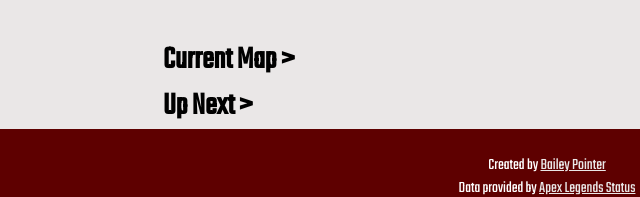
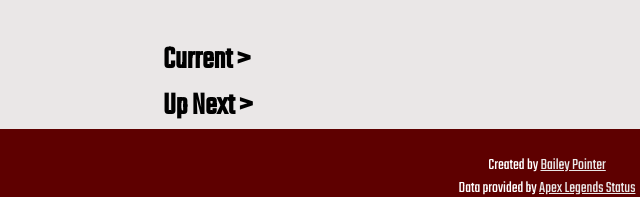
Before and after one commit to BaileyTheDeveloper/apex-legends-hub, a plain HTML site: page index.html in a window 1280 px wide. Shown: the part 184-381 px from the top of the page, 93-733 px from the left. Drawn offline with Linux system fonts and the light colour scheme; no server answers.

Commit message:
changed header wording

```diff
--- a/index.html
+++ b/index.html
@@ -55,7 +55,7 @@
 		</div>
 		<div class="map-container">
 			<div id="current-map-header">
-				<h1>Current Map ></h1>
+				<h1>Current ></h1>
 			</div>
 			<section id="current-map"></section>
 		</div>
```
